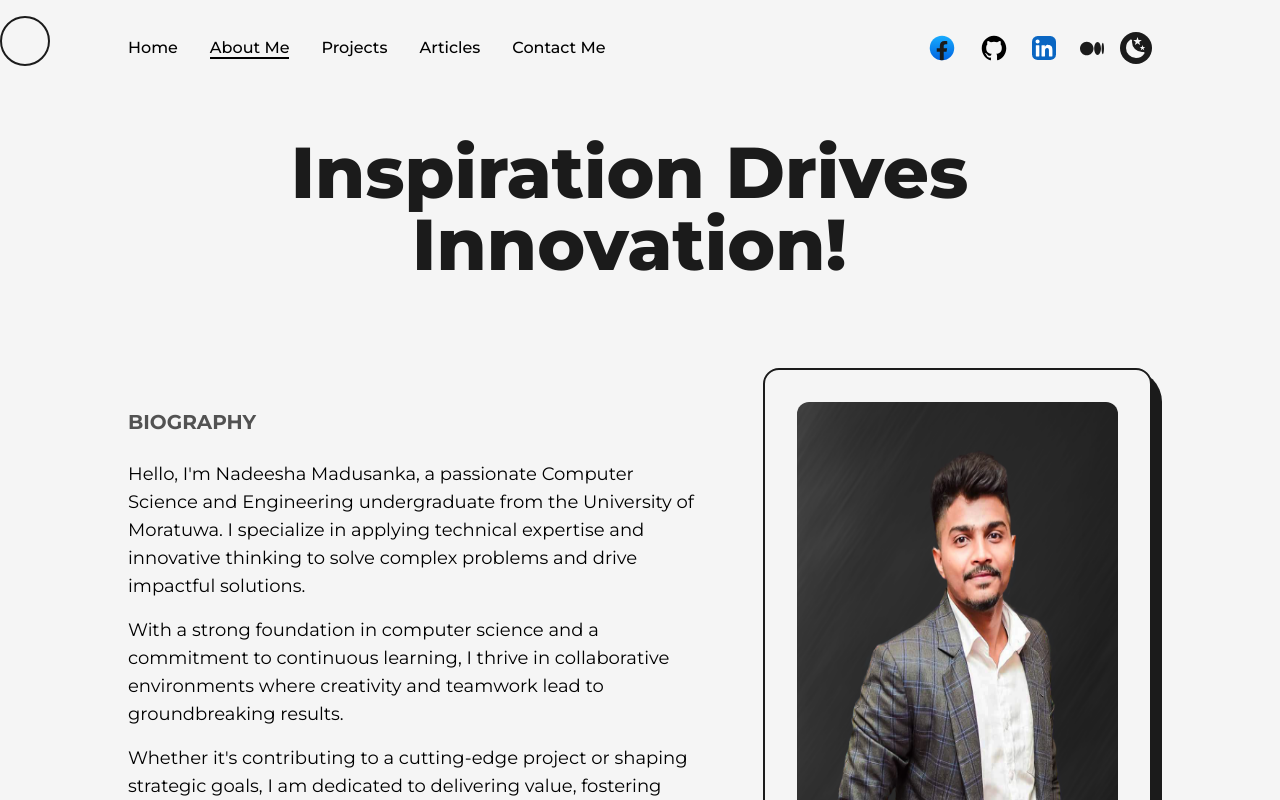
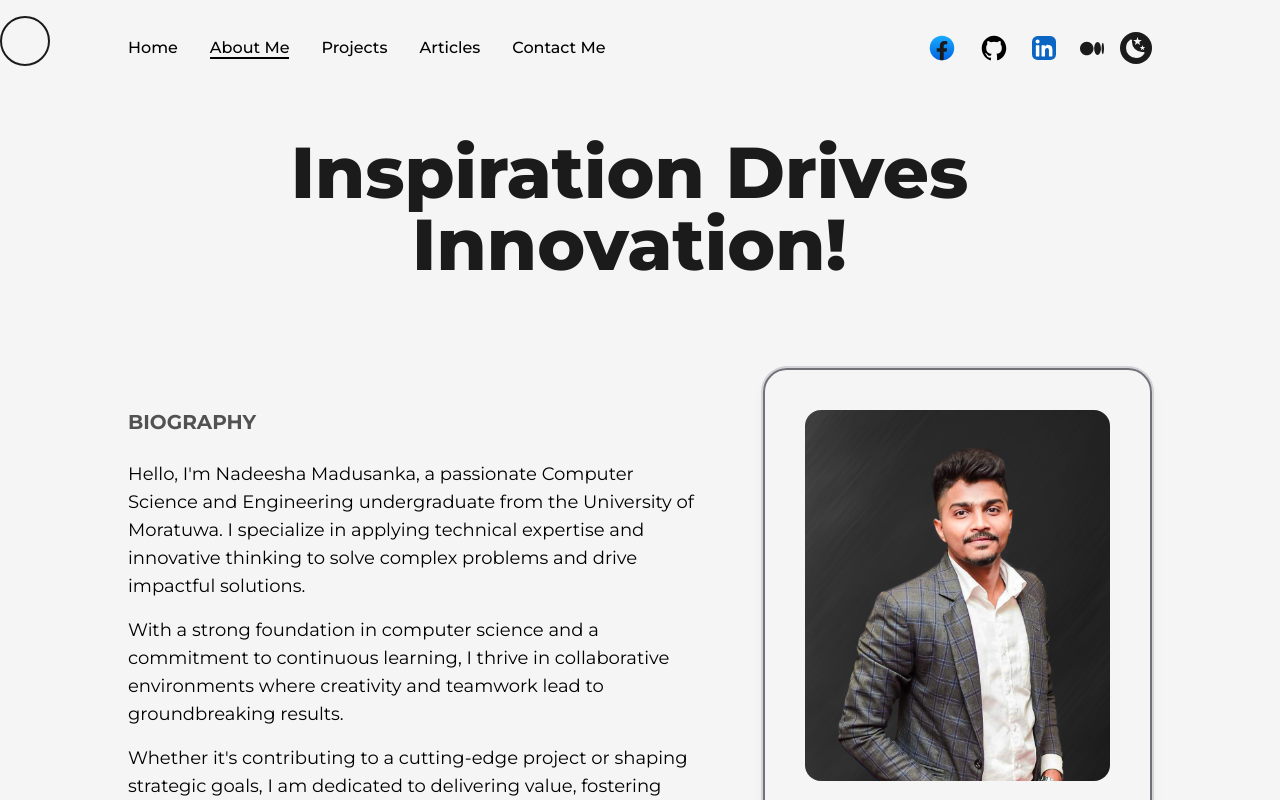
Before and after one commit to nadeeshaMadusanka99/personal_portfolio, a Next.js app: page /about in a window 1280 px wide. Shown: the top 800 px of the page. Built offline with nearby package versions, Linux system fonts and the light colour scheme.

Commit message:
Change frame in about me

```diff
--- a/src/pages/about.js
+++ b/src/pages/about.js
@@ -52,10 +52,13 @@ const About = () => {
               </div>
             </div>
             <div
-              className=" col-span-5 relative rounded-2xl border-2 border-solid border-dark bg-light p-8 dark:bg-dark dark:border-light xl:col-span-6
-            md:col-span-8 sm:col-span-10 sm:p-5 "
+              className="col-span-5 relative ring-2 rounded-3xl ring-zinc-300 border-2 border-solid border-zinc-500 shadow-lg shadow-zinc-200 p-10
+  dark:shadow-md dark:border-zinc-500 dark:bg-card dark:text-light dark:ring-zinc-300 dark:shadow-zinc-200
+  xl:col-span-4 lg:col-span-6 lg:rounded-2xl
+  md:col-span-8
+  sm:col-span-10 sm:p-4 sm:rounded-xl
+  xs:rounded-lg"
             >
-              <div className="absolute top-0 -right-3 -z-10 w-[102%] h-[103%] rounded-[2rem] bg-dark dark:bg-light" />
               <motion.div
                 initial="hidden"
                 animate="visible"
@@ -68,12 +71,13 @@ const About = () => {
                 <Image
                   src={profilePic}
                   alt="NadeeshaMadusanka"
-                  className="w-[25.5rem] h-[31rem] rounded-xl md:h-[30rem] sm:h-[22rem] "
+                  className=" rounded-2xl lg:rounded-xl"
                   priority
-                  sizes="(max-width: 768px) 100vw, (max-width: 1200px) 50vw, 50vw "
+                  sizes="(max-width: 768px) 90vw, (max-width: 1200px) 60vw, 50vw"
                 />
               </motion.div>
             </div>
+
           </div>
           <Skills />
           <Experience />
```
